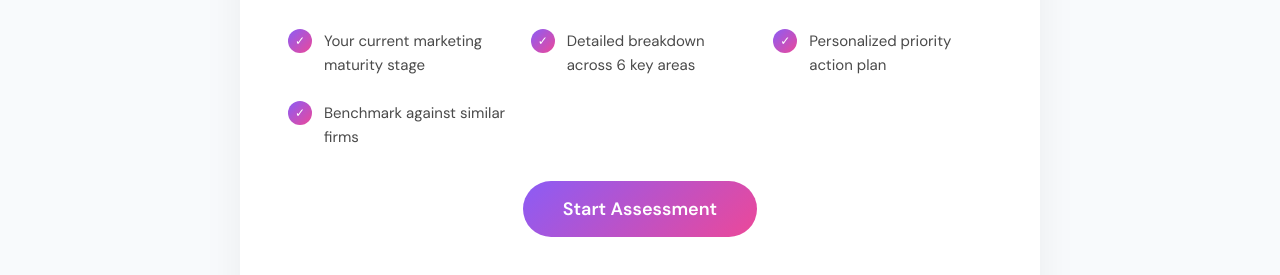
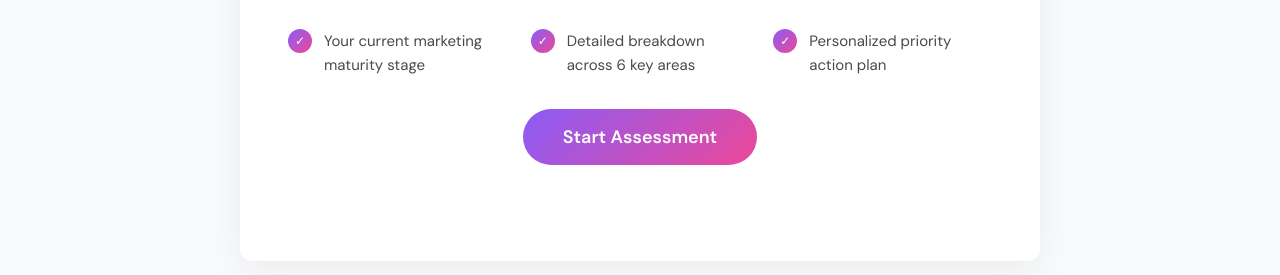
Before and after one commit to Matt-pioneerly/pioneerly-tool, a plain HTML site: page index.html in a window 1280 px wide. Shown: the part 585-860 px from the top of the page. Drawn offline with Linux system fonts and the light colour scheme.

Commit message:
Update index.html

```diff
--- a/index.html
+++ b/index.html
@@ -889,10 +889,6 @@
                 <div class="benefit">
                     <div class="benefit-icon">✓</div>
                     <div class="benefit-text">Personalized priority action plan</div>
-                </div>
-                <div class="benefit">
-                    <div class="benefit-icon">✓</div>
-                    <div class="benefit-text">Benchmark against similar firms</div>
                 </div>
             </div>
             <button class="btn" onclick="startAssessment()">Start Assessment</button>
```
